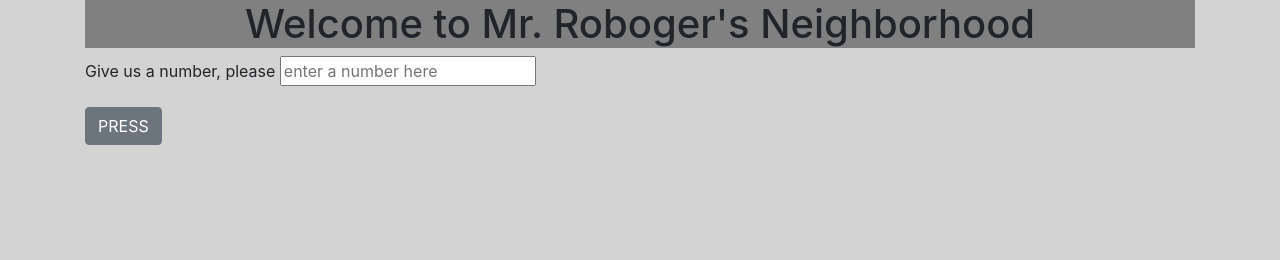
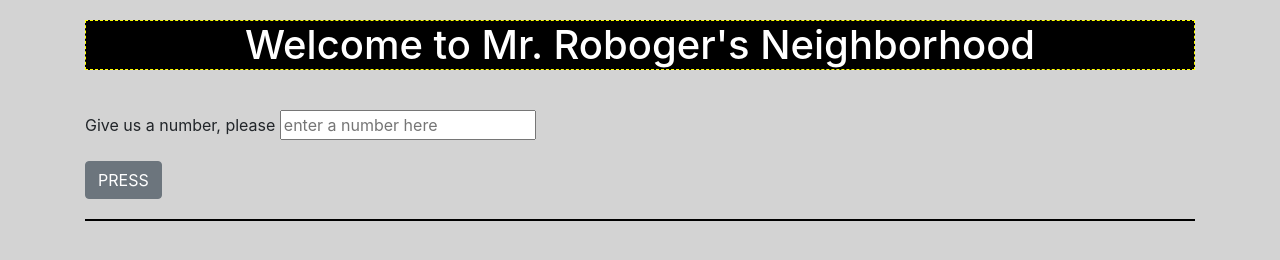
Before and after one commit to EmilioG1/mr-roboger, a plain HTML site: page index.html in a window 1280 px wide. In both pictures the pointer is over the element "Welcome to Mr. Roboger's Neighborhood". Drawn offline with Linux system fonts and the light colour scheme.

Commit message:
Add more css

```diff
--- a/css/styles.css
+++ b/css/styles.css
@@ -6,13 +6,21 @@ button {
 #tell {
   font-family: monospace;
   font-weight: bolder;
+  border-top: 2px solid black;
 }
 
 #sec {
   background-color: grey;
   text-align: center;
+  margin: 20px 0px 40px 0px;
 }
 
 body {
   background-color: lightgray;
 }
+
+h1:hover {
+  color: white;
+  background-color: black;
+  border: yellow 1px dashed;
+}
```
